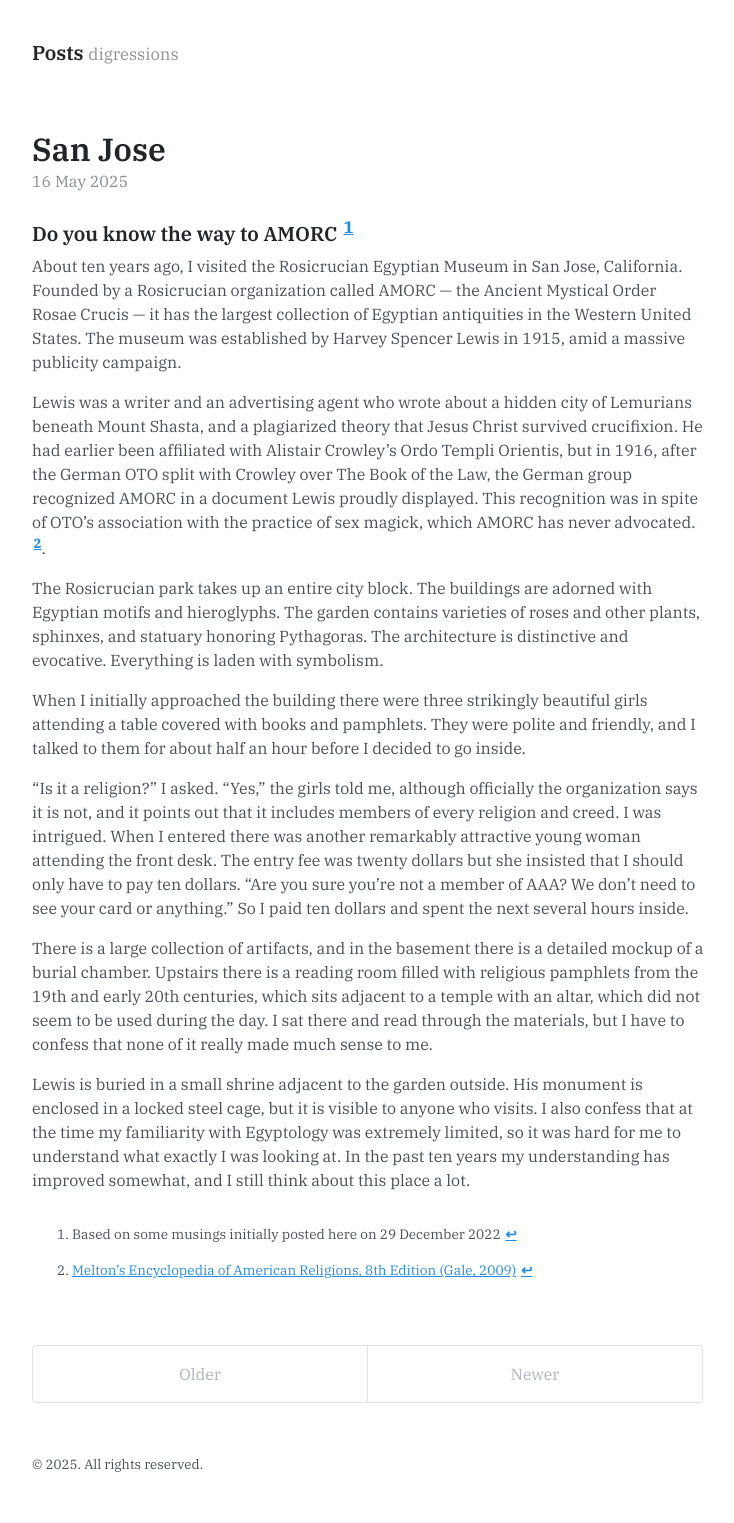
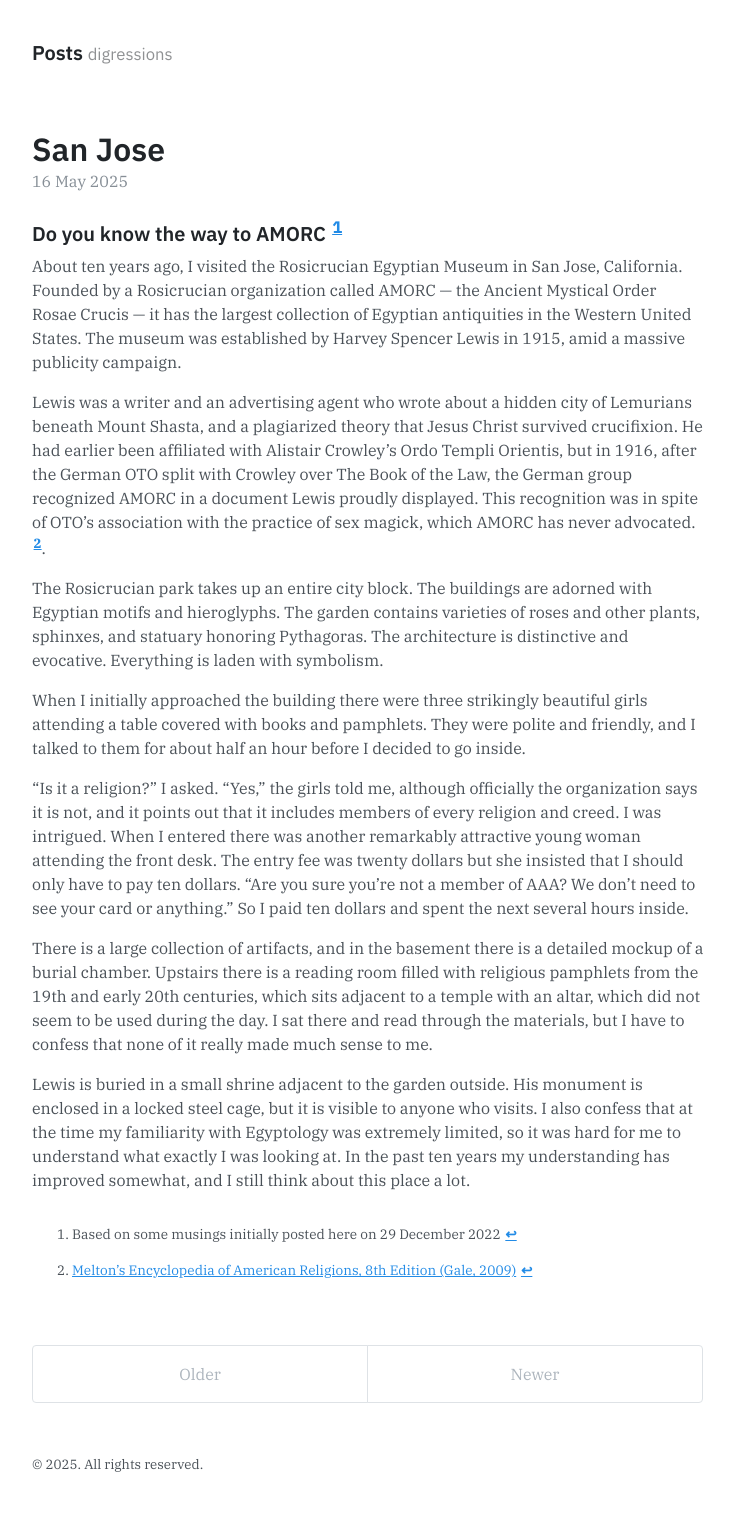
Before and after one commit to mandeluna/mandeluna.github.io, a Jekyll site: the page built from index.html, in a window 1280 px wide. Shown: the whole page, without its empty margins (272-1006 px from the left). Built offline with Jekyll 4.4.1, drawn with Linux system fonts in a browser that asks for light colours; the list of posts is cut into pages by our own code.

Commit message:
Custom fonts

```diff
--- a/_includes/head.html
+++ b/_includes/head.html
@@ -22,7 +22,7 @@
 
   <link rel="preconnect" href="https://fonts.googleapis.com">
   <link rel="preconnect" href="https://fonts.gstatic.com" crossorigin>
-  <link href="https://fonts.googleapis.com/css2?family=IBM+Plex+Serif:ital,wght@0,100;0,200;0,300;0,400;0,500;0,600;0,700;1,100;1,200;1,300;1,400;1,500;1,600;1,700&display=swap" rel="stylesheet">
+  <link href="https://fonts.googleapis.com/css2?family=IBM+Plex+Sans:ital,wght@0,100..700;1,100..700&family=IBM+Plex+Serif:ital,wght@0,100;0,200;0,300;0,400;0,500;0,600;0,700;1,100;1,200;1,300;1,400;1,500;1,600;1,700&display=swap" rel="stylesheet">
 
   <script id=”MathJax-script” async src="https://cdn.jsdelivr.net/npm/mathjax@3/es5/tex-mml-chtml.js"></script>
   <style>
--- a/_sass/_type.scss
+++ b/_sass/_type.scss
@@ -11,6 +11,7 @@ h1, h2, h3, h4, h5, h6 {
   font-weight: 600;
   line-height: 1.25;
   color: var(--heading-color);
+  font-family: "IBM Plex Sans", sans-serif;
 }
 
 h1 {
```
